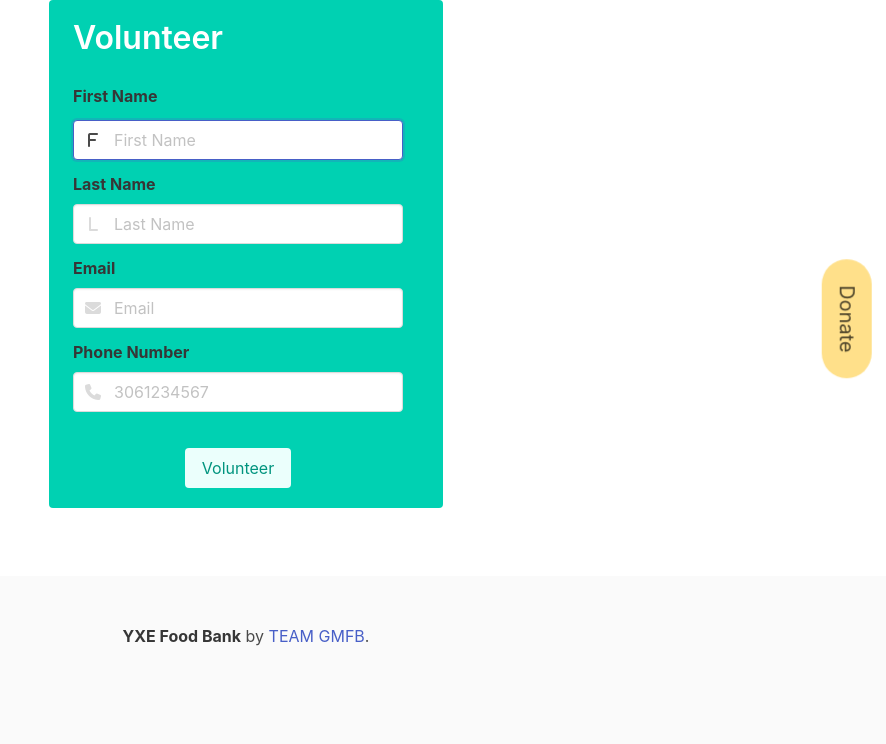
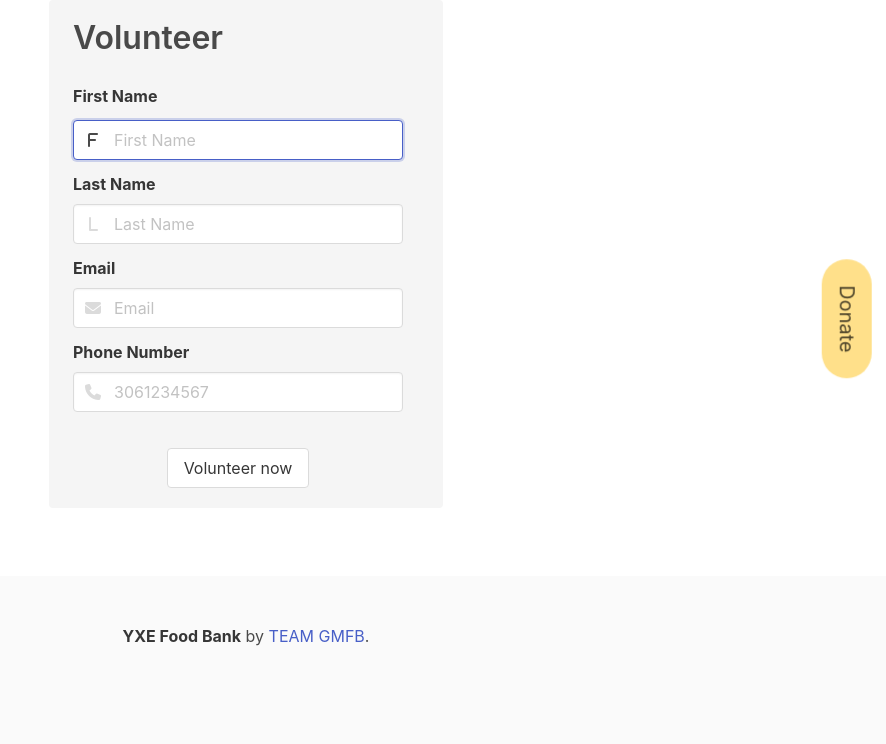
Before and after one commit to seemslikeali/yxefoodbank, a Django app: page /volunteerform/ in a window 1280 px wide. Shown: the part 56-800 px from the top of the page, without its empty margins (394-1280 px from the left). Run offline with Django 4.2, Linux system fonts and the light colour scheme; some libraries are stand-ins or nearby versions.

Commit message:
slight changes in volunteerForm

```diff
--- a/base/templates/base/volunteerform.html
+++ b/base/templates/base/volunteerform.html
@@ -1,7 +1,7 @@
 {% extends 'main.html' %}
 {% block content %}
 <div class="container">
-  <div class="notification is-primary">
+  <div class="notification is-secondary is-light">
     <div class="title">Volunteer</div>
 
 
@@ -56,7 +56,7 @@
     <div class="field has-text-centered">
         <p class="control">
           <br style="display:block; margin: 5px 0;">
-          <button class="button is-primary is-light">Volunteer</button>
+          <a class="button">Volunteer now</a>
         </p>
       </div>
 
```
Also changed, not shown: db.sqlite3.
